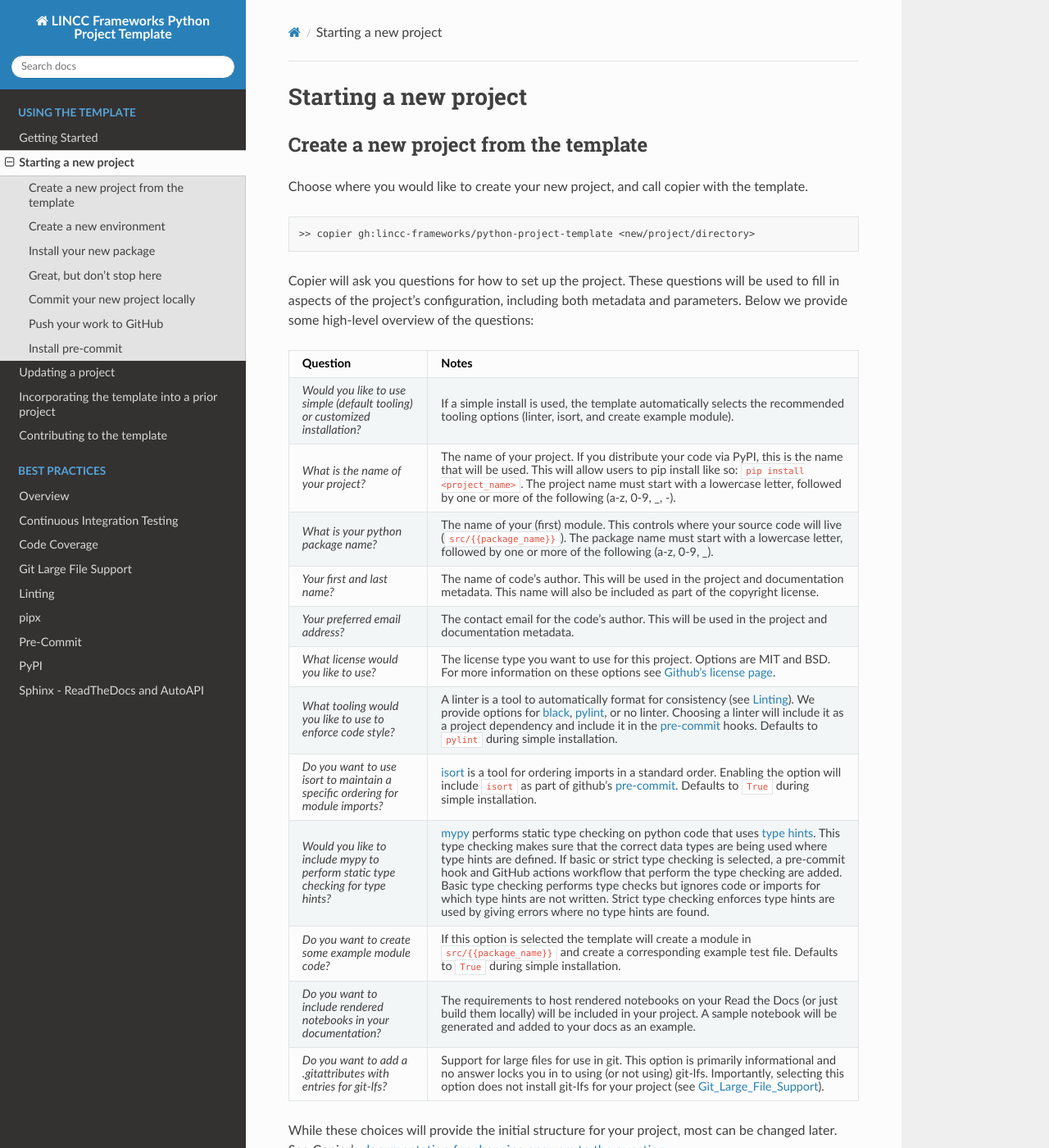
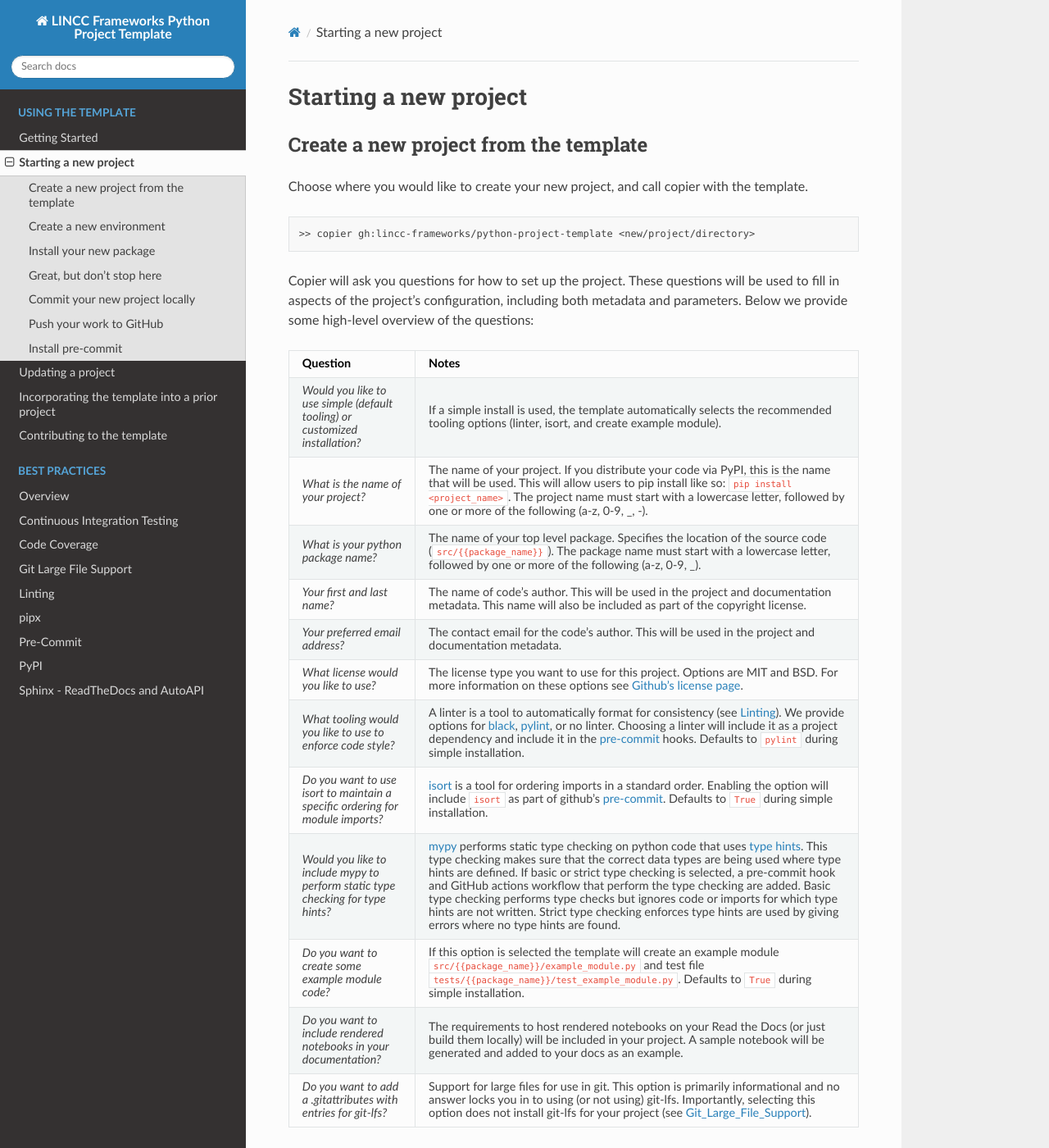
Before and after one commit to lincc-frameworks/python-project-template, a Sphinx documentation site: the page built from docs/source/new_project.rst, in a window 1280 px wide and 1400 px high. Shown: the whole window at 82% size. Built offline with Sphinx 7.4.7 and the Read the Docs theme 2.0.0, drawn with Linux system fonts in a browser that asks for light colours; the version number could not be read and is left out.

Commit message:
Addressing PR comments.

```diff
--- a/docs/source/new_project.rst
+++ b/docs/source/new_project.rst
@@ -27,7 +27,7 @@ questions:
    * - *What is the name of your project?*
      - The name of your project. If you distribute your code via PyPI, this is the name that will be used. This will allow users to pip install like so: ``pip install <project_name>``. The project name must start with a lowercase letter, followed by one or more of the following (a-z, 0-9, _, -).
    * - *What is your python package name?*
-     - The name of your (first) module. This controls where your source code will live (``src/{{package_name}}``).  The package name must start with a lowercase letter, followed by one or more of the following (a-z, 0-9, _).
+     - The name of your top level package. Specifies the location of the source code (``src/{{package_name}}``). The package name must start with a lowercase letter, followed by one or more of the following (a-z, 0-9, _).
    * - *Your first and last name?*
      -  The name of code's author. This will be used in the project and documentation metadata. This name will also be included as part of the copyright license.
    * - *Your preferred email address?*
@@ -41,7 +41,7 @@ questions:
    * - *Would you like to include mypy to perform static type checking for type hints?*
      - `mypy <https://www.mypy-lang.org>`_ performs static type checking on python code that uses `type hints <https://docs.python.org/3/library/typing.html>`_. This type checking makes sure that the correct data types are being used where type hints are defined. If basic or strict type checking is selected, a pre-commit hook and GitHub actions workflow that perform the type checking are added. Basic type checking performs type checks but ignores code or imports for which type hints are not written. Strict type checking enforces type hints are used by giving errors where no type hints are found.
    * - *Do you want to create some example module code?*
-     - If this option is selected the template will create a module in ``src/{{package_name}}`` and create a corresponding example test file. Defaults to ``True`` during simple installation.
+     - If this option is selected the template will create an example module ``src/{{package_name}}/example_module.py`` and test file ``tests/{{package_name}}/test_example_module.py``. Defaults to ``True`` during simple installation.
    * - *Do you want to include rendered notebooks in your documentation?*
      - The requirements to host rendered notebooks on your Read the Docs (or just build them locally) will be included in your project. A sample notebook will be generated and added to your docs as an example.
    * - *Do you want to add a .gitattributes with entries for git-lfs?*
```
